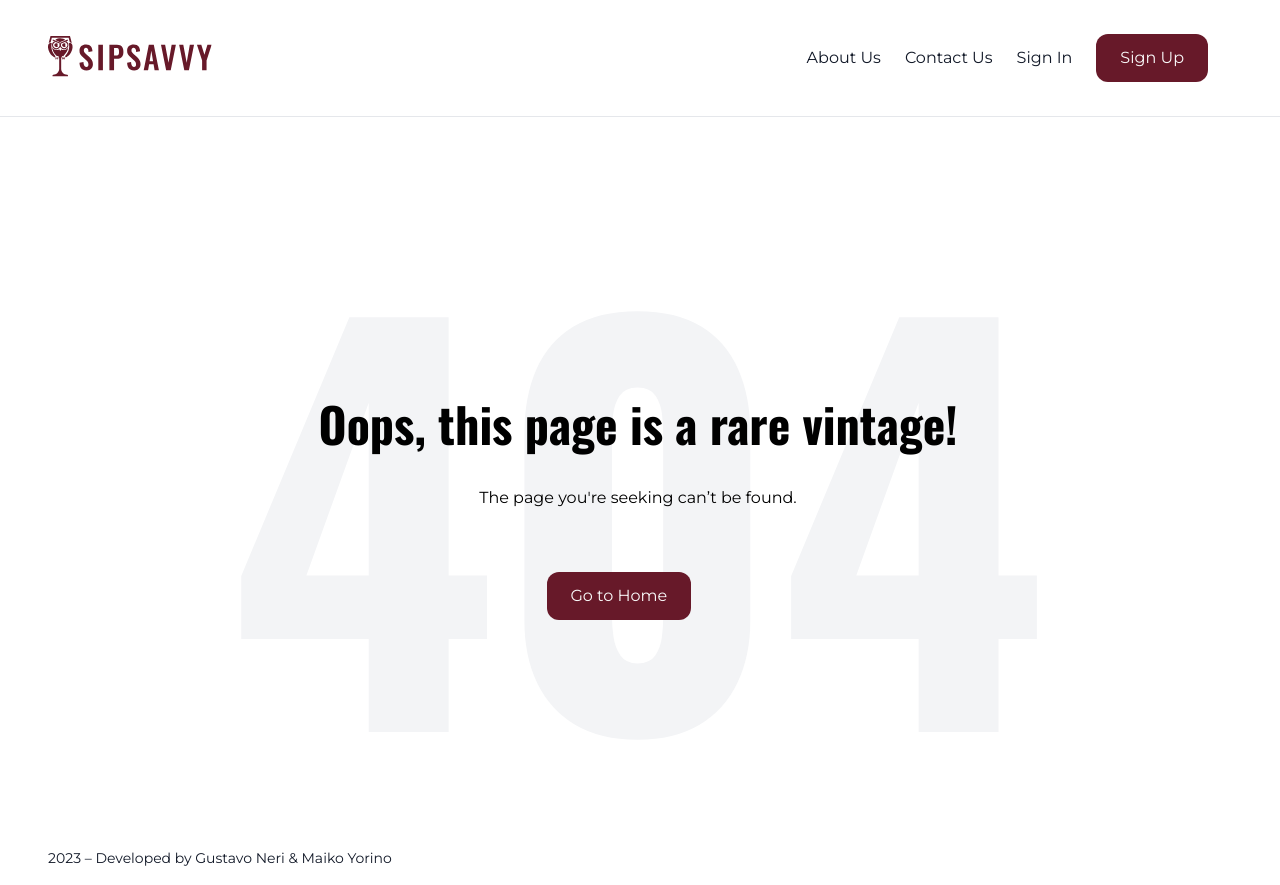
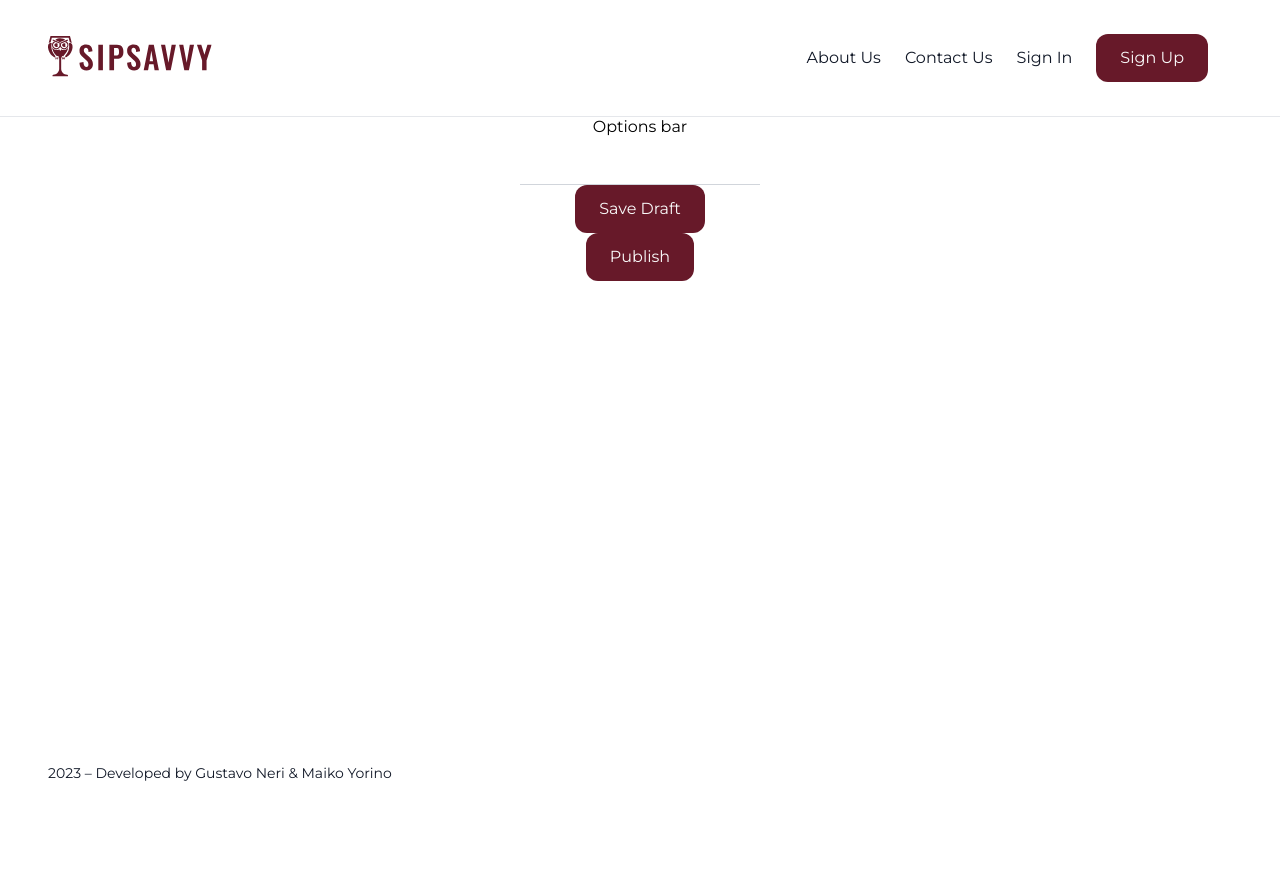
Before and after one commit to maiko-y77/SipSavvy-Gustavo-Maiko, a Next.js app in the folder client/: page /editor/new in a window 1280 px wide. Before the commit this address had no page. After the commit the page ends 800 px from the top, so only its background shows below. Built offline with nearby package versions, Linux system fonts and the light colour scheme.

Commit message:
newArticle route created

```diff
--- /dev/null
+++ b/client/src/app/(writer)/editor/new/newArticle.module.scss
@@ -0,0 +1,2 @@
+@import '../../../../styles/variables';
+@import '../../../../styles/mixins';
--- /dev/null
+++ b/client/src/app/(writer)/editor/new/page.tsx
@@ -0,0 +1,18 @@
+import styles from "./newArticle.module.scss";
+
+const NewArticle = () => {
+  return (
+    <div className={styles.container}>
+      <form>
+        <div className="options-bar">Options bar</div>
+        <div className="editor-container">
+            <input type="text"/>
+        </div>
+        <button>Save Draft</button>
+        <button>Publish</button>
+      </form>
+    </div>
+  );
+};
+
+export default NewArticle;
```
